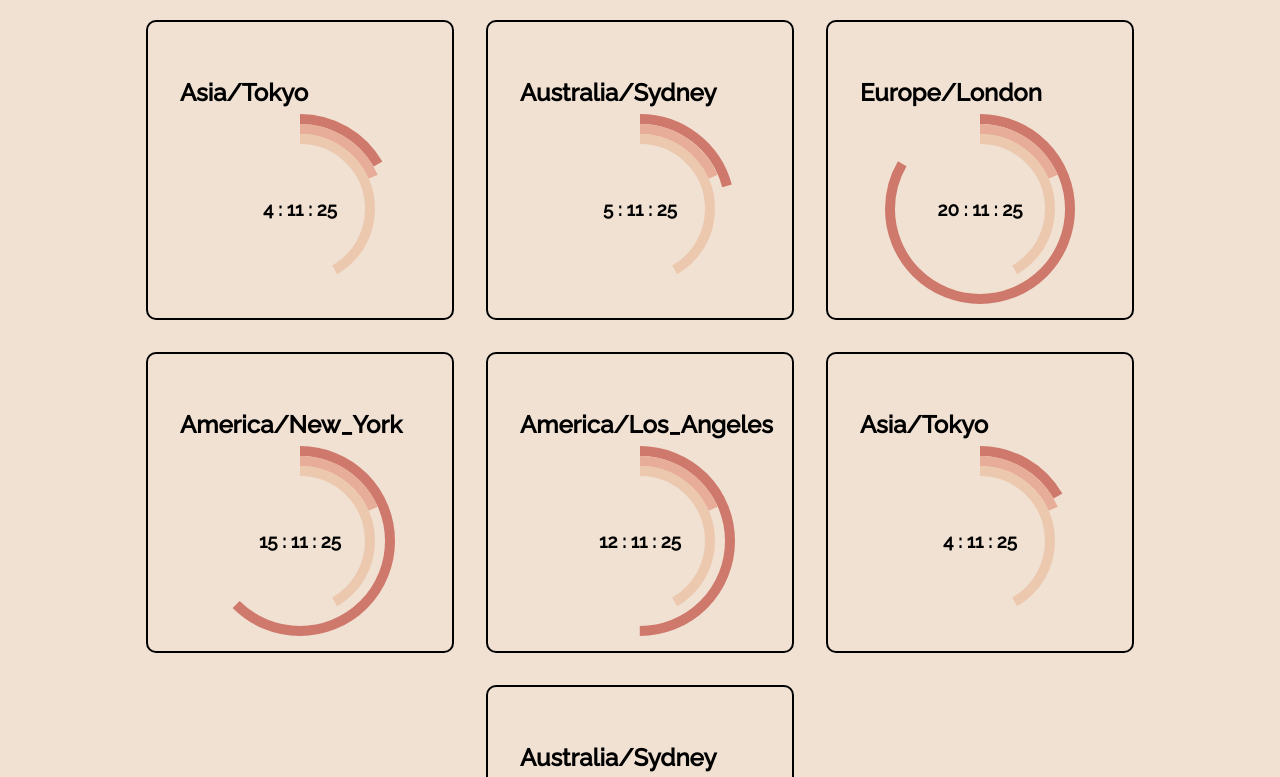
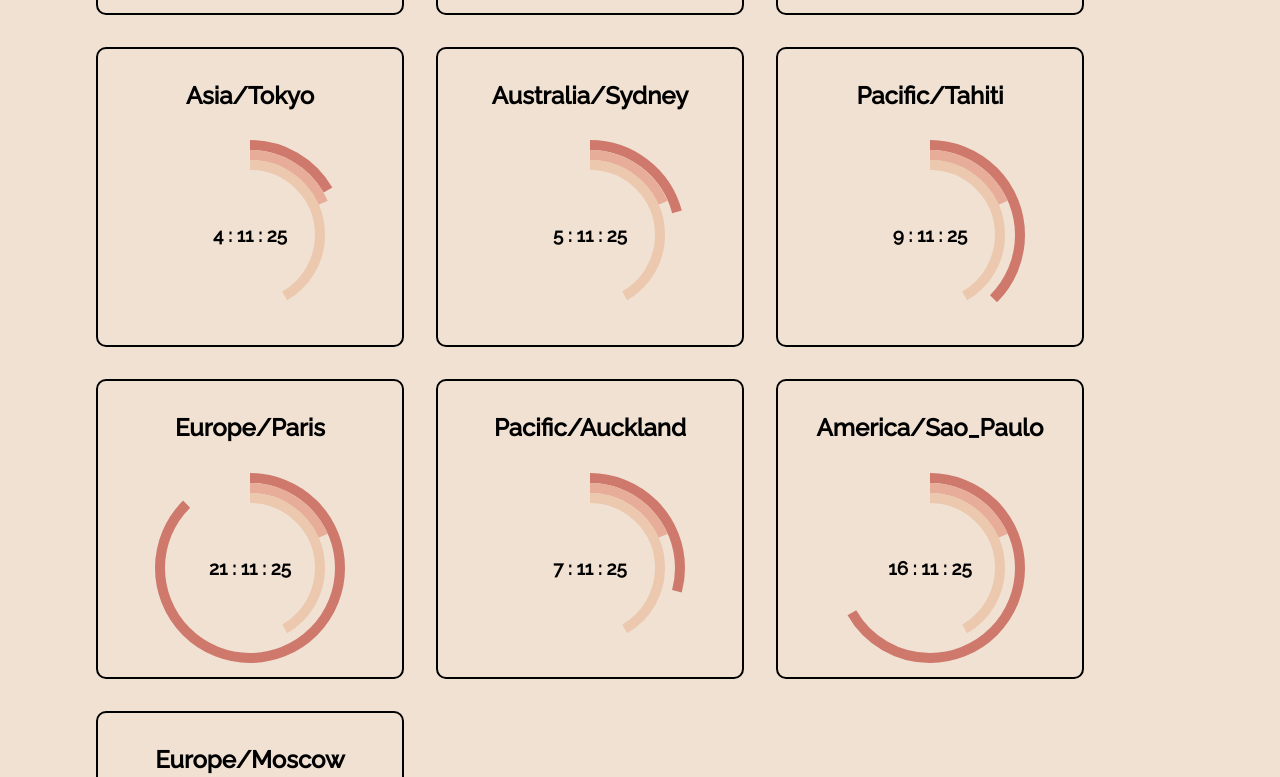
Before and after one commit to conermurphy/SVG-World-Clocks, a React (Create React App) app: page / in a window 1280 px wide. Shown: the part 1274-2051 px from the top of the page. Built offline with nearby package versions, Linux system fonts and the light colour scheme.

Commit message:
Fixed reloading issue

```diff
--- a/src/components/App.js
+++ b/src/components/App.js
@@ -17,11 +17,11 @@ const App = () => {
             <Clock city={'America/Los_Angeles'}/>
             <Clock city={'Asia/Tokyo'}/>
             <Clock city={'Australia/Sydney'}/>
-            <Clock city={'Europe/London'}/>
-            <Clock city={'America/New_York'}/>
-            <Clock city={'America/Los_Angeles'}/>
-            <Clock city={'Asia/Tokyo'}/>
-            <Clock city={'Australia/Sydney'}/>
+            <Clock city={'Pacific/Tahiti'}/>
+            <Clock city={'Europe/Paris'}/>
+            <Clock city={'Pacific/Auckland'}/>
+            <Clock city={'America/Sao_Paulo'}/>
+            <Clock city={'Europe/Moscow'}/>
           </div>
         </div>
         <div className={appStyles.choiceSection}>
--- a/src/components/appStyles.module.css
+++ b/src/components/appStyles.module.css
@@ -27,6 +27,10 @@ p   {
     align-items: center;
 }
 
+.mainContainer  {
+    margin: 5rem;
+}
+
 .pageHeader {
     display: flex;
     flex-direction: column;
@@ -43,7 +47,6 @@ main > h2   {
 .preClocksContainers    {
     display: flex;
     flex-direction: row;
-    justify-content: center;
     flex-wrap: wrap;
 }
 
@@ -54,6 +57,8 @@ main > h2   {
     align-items: center;
 }
 
-.mainContainer  {
-    margin: 5rem;
+.worldClocks {
+    display: flex;
+    align-items: center;
+    flex-direction: column;
 }
--- a/src/components/clock.js
+++ b/src/components/clock.js
@@ -17,10 +17,6 @@ class Clock extends React.Component {
     }
 
     componentDidMount()   {
-        this.timerID = setInterval(
-            () => this.tick(),
-            1000
-        );
         this.time = setInterval(
             () => {
                 if (this.props.city != null) {
@@ -41,14 +37,7 @@ class Clock extends React.Component {
     }
 
     componentWillUnmount()  {
-        clearInterval(this.timerID);
         clearInterval(this.time);
-    }
-
-    tick()  {
-        this.setState({
-            date: new Date()
-        });
     }
 
     render()    {
@@ -60,9 +49,6 @@ class Clock extends React.Component {
             const hourRadius = 565 - ((565/24) * hour);
             const minuteRadius = 503 - ((503/60) * minute);
             const secondRadius = 440 - ((440/60) * second);
-            if(!second) {
-                return null;
-            }
             return (
 
                 <div className={clockStyles.container}>
@@ -77,9 +63,6 @@ class Clock extends React.Component {
             )
         } else  {
             const { hour, minute, second } = this.state;
-            if(!second) {
-                return null;
-            }
             return (
                 <div className={clockStyles.homeContainer}>
                     <header className={clockStyles.pageHeader}>
--- a/src/components/clockStyles.module.css
+++ b/src/components/clockStyles.module.css
@@ -4,6 +4,14 @@
     padding: 2rem;
     margin: 1rem;
     width: 15rem;
+    display: flex;
+    flex-direction: column;
+    align-items: center;
+}
+
+.container > p  {
+    margin-bottom: 3rem;
+    margin-top: 0;
 }
 
 .SVGContainer   {
```
